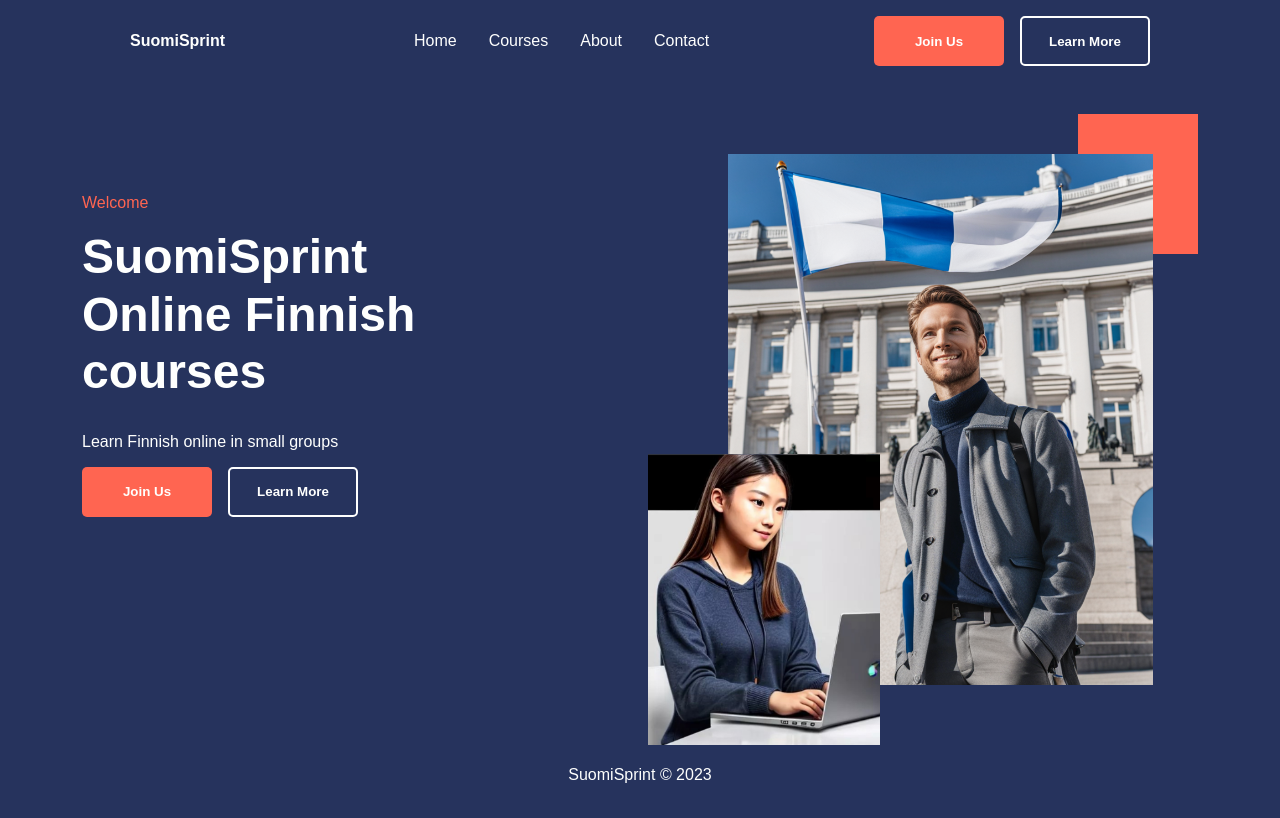
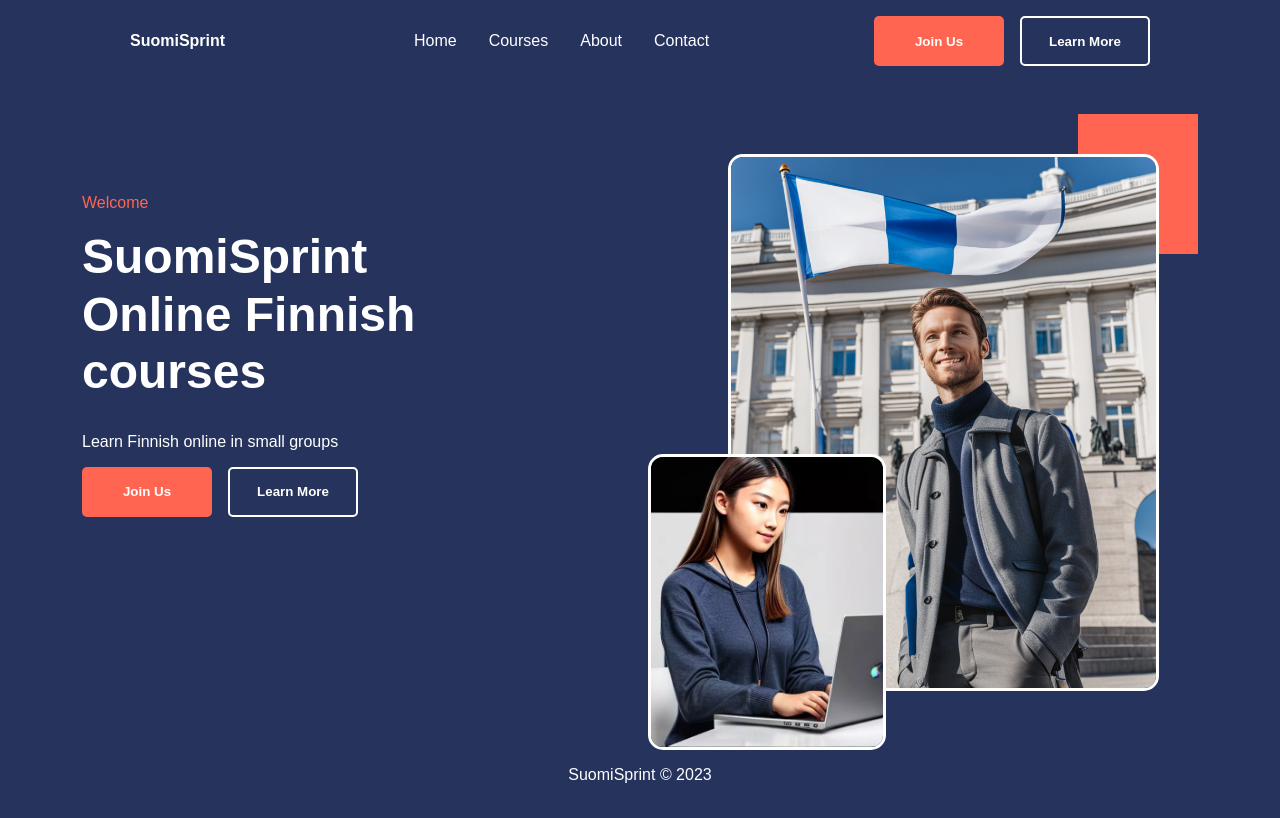
Before and after one commit to A-Yerkeshev/suomisprint, a React (Create React App) app in the folder Frontend/: page / in a window 1280 px wide. Shown: the top 818 px of the page. Built offline with nearby package versions, Linux system fonts and the light colour scheme.

Commit message:
minor style changes

```diff
--- a/Frontend/src/pages/Home.js
+++ b/Frontend/src/pages/Home.js
@@ -1,7 +1,7 @@
 // Home.js
 import '../styles/App.css';
 import manInTheSenSquare from '../img/man-in-the-sen-square.png';
-import womanImage from '../img/woman-image.JPG';
+import womanImage from '../img/woman-image.png';
 import Button from '../components/Button';
 
 function Home() {
--- a/Frontend/src/styles/App.css
+++ b/Frontend/src/styles/App.css
@@ -140,6 +140,8 @@ nav {
   height: 531px;
   left: 80px;
   top: 40px;
+  border: 3px solid var(--white);
+  border-radius: 15px;
 }
 
 .woman-image {
@@ -147,6 +149,8 @@ nav {
   height: auto;
   left: 0px;
   top: 340px;
+  border: 3px solid var(--white);
+  border-radius: 15px;
 }
 
 /* Media Queries for half computer screen */
--- a/Frontend/src/styles/Navbar.css
+++ b/Frontend/src/styles/Navbar.css
@@ -17,6 +17,12 @@ nav, .nav-button, .nav-button-join {
   .nav-links a {
     text-decoration: none;
     color: var(--white);
+    display: inline-block;
+    transition: all 0.2s ease;
+  }
+
+  .nav-links a:hover {
+    transform: scale(1.2);
   }
 
   .nav-links li {
```
Also changed, not shown: Frontend/src/img/woman-image.JPG (deleted), Frontend/src/img/woman-image.png.
